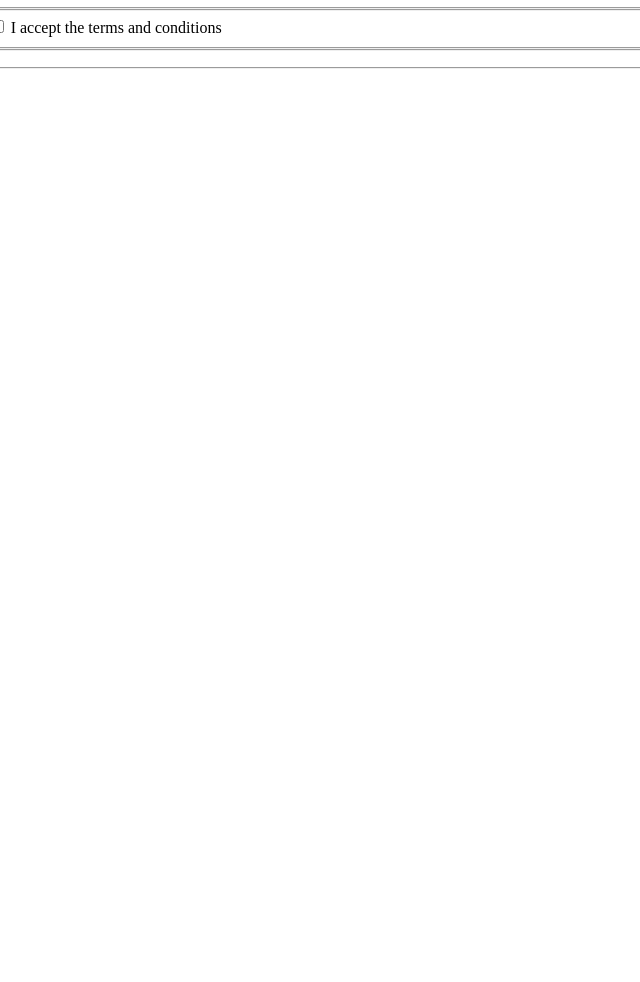
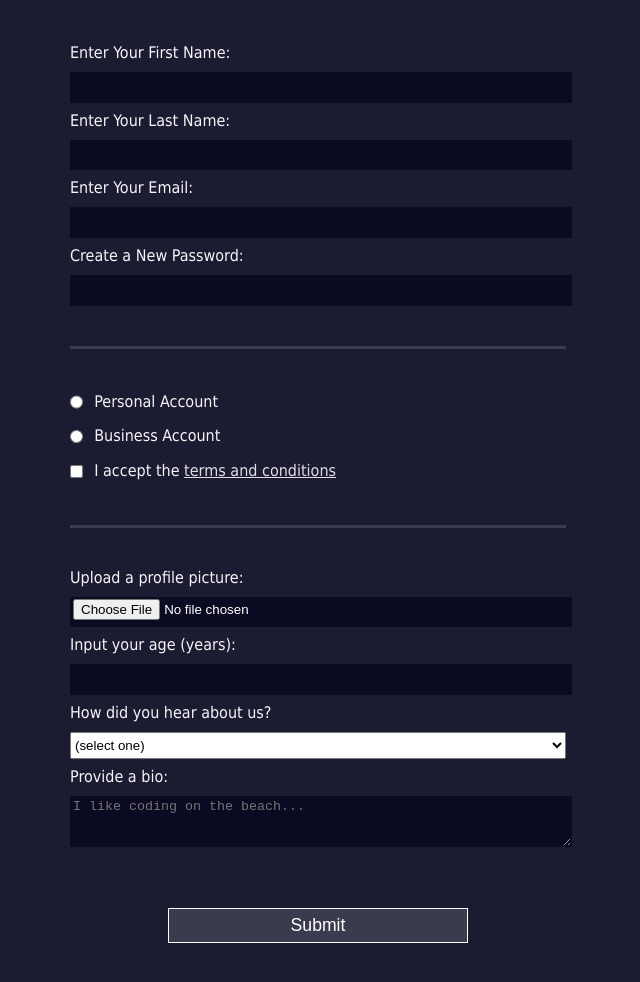
Before and after one commit to elbalgos/BALGOS-CIT14-2H, a plain HTML site: page freeCodeCamp/Registration Form/registrationform.html in a window 1280 px wide. Shown: the part 166-1148 px from the top of the page, without its empty margins (322-962 px from the left). Before the commit the page ends 800 px from the top, so only its background shows below. Drawn offline with Linux system fonts and the light colour scheme.

Commit message:
finished registration form

```diff
--- a/freeCodeCamp/Registration Form/registrationform.html
+++ b/freeCodeCamp/Registration Form/registrationform.html
@@ -2,24 +2,43 @@
 <html lang="en">
 <head>
     <meta charset="UTF-8">
-    <meta name="viewport" content="width=device-width, initial-scale=1.0">
     <title>Registration Form</title>
+    <link rel="stylesheet" href="styles.css">
 </head>
 <body>
     <h1>Registration Form</h1>
     <p>Please fill out this form with the required information</p>
-    <form action="https://register-demo.freecodecamp.org" method="post">
-        <fieldset>
-            <label for="first-name">Enter Your First Name: <input id="first-name" type="first-name" required/></label>
-            <label for="last-name">Enter Your Last Name: <input id="last-name" type="last-name" required/></label>
-            <label for="email">Enter Your Email: <input id="email" type="email" required/></label>
-            <label for="new-password">Create a New Password: <input id="new-password" type="password" required pattern="[a-z0-5]{8,}"/></label>
-        </fieldset>
-        <fieldset>
-            <label for="personal-account"><input type="radio" name="account-type" id="personal-account" /> Personal Account</label>
-            <label for="business-account"><input type="radio" name="account-type" id="business-account" /> Business Account</label>
-            <label for="terms-and-conditions"><input type="checkbox" id="terms-and-conditions" required/> I accept the terms and conditions</label>
-        </fieldset>
-        <fieldset></fieldset><input type="Submit" value="Submit"/>
-</body>
+    <form method="post" action='https://register-demo.freecodecamp.org'>
+      <fieldset>
+        <label for="first-name">Enter Your First Name: <input id="first-name" name="first-name" type="text" required /></label>
+        <label for="last-name">Enter Your Last Name: <input id="last-name" name="last-name" type="text" required /></label>
+        <label for="email">Enter Your Email: <input id="email" name="email" type="email" required /></label>
+        <label for="new-password">Create a New Password: <input id="new-password" name="new-password" type="password" pattern="[a-z0-5]{8,}" required /></label>
+      </fieldset>
+      <fieldset>
+        <label for="personal-account"><input id="personal-account" type="radio" name="account-type" class="inline" /> Personal Account</label>
+        <label for="business-account"><input id="business-account" type="radio" name="account-type" class="inline" /> Business Account</label>
+        <label for="terms-and-conditions">
+          <input id="terms-and-conditions" type="checkbox" required name="terms-and-conditions" class="inline" /> I accept the <a href="https://www.freecodecamp.org/news/terms-of-service/">terms and conditions</a>
+        </label>
+      </fieldset>
+      <fieldset>
+        <label for="profile-picture">Upload a profile picture: <input id="profile-picture" type="file" name="file" /></label>
+        <label for="age">Input your age (years): <input id="age" type="number" name="age" min="13" max="120" /></label>
+        <label for="referrer">How did you hear about us?
+          <select id="referrer" name="referrer">
+            <option value="">(select one)</option>
+            <option value="1">freeCodeCamp News</option>
+            <option value="2">freeCodeCamp YouTube Channel</option>
+            <option value="3">freeCodeCamp Forum</option>
+            <option value="4">Other</option>
+          </select>
+        </label>
+        <label for="bio">Provide a bio:
+          <textarea id="bio" name="bio" rows="3" cols="30" placeholder="I like coding on the beach..."></textarea>
+        </label>
+      </fieldset>
+      <input type="submit" value="Submit" />
+    </form>
+  </body>
 </html>
--- a/freeCodeCamp/Registration Form/styles.css
+++ b/freeCodeCamp/Registration Form/styles.css
@@ -4,8 +4,74 @@ body {
     margin: 0;
     background-color: #1b1b32;
     color: #f5f6f7;
+    font-family: Tahoma;
+    font-size: 16px;
 }
 label {
     display: block;
     margin: 0.5rem 0;
 }
+h1, p {
+    margin: 1em auto;
+    text-align: center;
+}
+form {
+    margin: 0 auto;
+    max-width: 500px;
+    min-width: 300px;
+    width: 60vw;
+    padding: 2em;
+}
+fieldset {
+    border: 0;
+    padding-top: 2rem;
+    padding-bottom: 2rem;
+    padding-left: 0;
+    padding-right: 0;
+    border-bottom: 3px solid #3b3b4f;
+}
+fieldset:last-of-type {
+    border-bottom: none;
+}
+input, textarea, select {
+    width: 100%;
+    margin-top: 10px;
+    margin-bottom: 0px;
+    margin-left: 0px;
+    margin-right: 0px;
+    min-height: 2em;
+}
+.inline {
+    width: unset;
+    margin: 0.5em;
+    margin-top: 0;
+    margin-bottom: 0;
+    margin-left: 0;
+    margin-right: 0.5em;
+    vertical-align: middle;
+}
+input, textarea {
+    background-color: #0a0a23;
+    border: 1px solid #0a0a23;
+    color: #ffffff
+}
+input[type="submit"]{
+    display: block;
+    width: 60%;
+    min-width: 300px;
+    margin: 0 auto;
+    height: 2em;
+    font-size: 1.1rem;
+    background-color: #3b3b4f;
+    border-color: white;
+    margin-top: 1em;
+    margin-bottom: 1em;
+    margin-left: auto;
+    margin-right: auto;
+}
+input[type="file"]{
+    padding: 1px 2px;
+}
+a {
+    color: #dfdfe2;
+}
```
